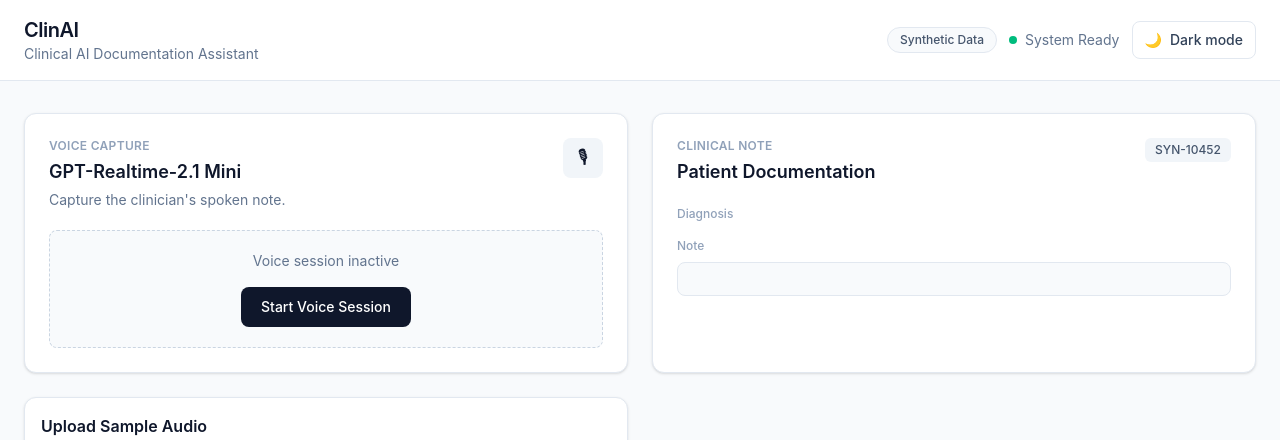
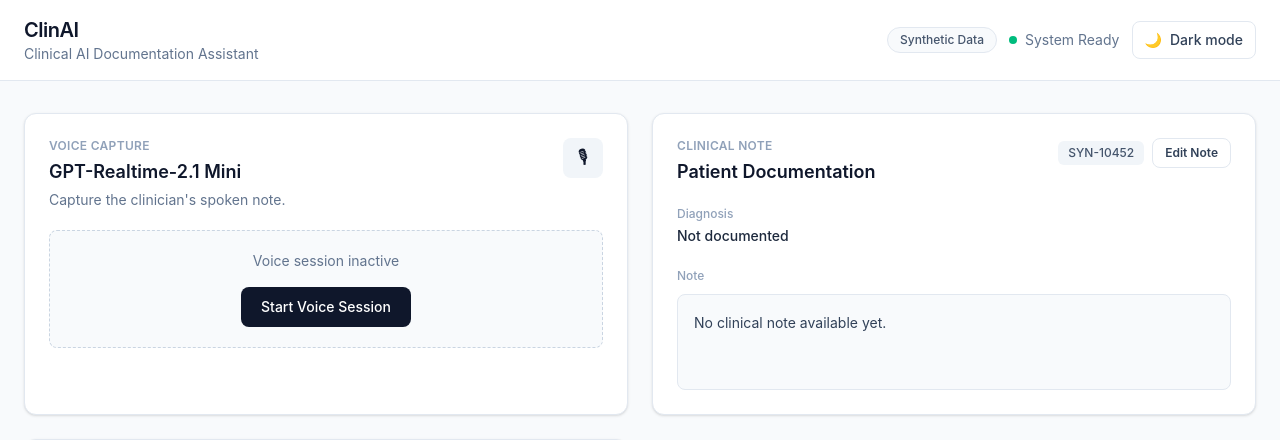
Before and after one commit to scrumvisualize/voiceclinicalnotes, a React (Vite) app: page / in a window 1280 px wide. Shown: the top 440 px of the page. Built offline with nearby package versions, Linux system fonts and the light colour scheme; no server answers.

Commit message:
edit clinical note

```diff
--- a/src/App.tsx
+++ b/src/App.tsx
@@ -271,7 +271,7 @@ function App() {
         <div className="mb-6 grid gap-6 lg:grid-cols-2">
           <VoiceCapture onTranscriptChange={handleTranscriptChange} />
 
-          <ClinicalNote note={note} />
+          <ClinicalNote note={note} onNoteChange={setNote} />
           <AudioUpload
             onTranscript={(transcript) =>
               setNote((previous) => ({
--- a/src/components/ClinicalNote.tsx
+++ b/src/components/ClinicalNote.tsx
@@ -1,13 +1,17 @@
+import { useState } from 'react';
 import type { ClinicalNote as ClinicalNoteType } from '../types/clinical';
 
 interface Props {
   note: ClinicalNoteType;
+  onNoteChange: (updatedNote: ClinicalNoteType) => void;
 }
 
-export default function ClinicalNote({ note }: Props) {
+export default function ClinicalNote({ note, onNoteChange }: Props) {
+  const [isEditing, setIsEditing] = useState(false);
+
   return (
     <section className="rounded-xl border border-slate-200 bg-white p-6 shadow-sm transition-colors duration-200 dark:border-slate-700 dark:bg-slate-800">
-      <div className="mb-5 flex items-start justify-between">
+      <div className="mb-5 flex items-start justify-between gap-3">
         <div>
           <p className="text-xs font-semibold uppercase tracking-wide text-slate-400 dark:text-slate-500">
             Clinical Note
@@ -18,9 +22,19 @@ export default function ClinicalNote({ note }: Props) {
           </h2>
         </div>
 
-        <span className="rounded-md bg-slate-100 px-2.5 py-1 text-xs font-medium text-slate-600 dark:bg-slate-700 dark:text-slate-300">
-          {note.patientId}
-        </span>
+        <div className="flex items-center gap-2">
+          <span className="rounded-md bg-slate-100 px-2.5 py-1 text-xs font-medium text-slate-600 dark:bg-slate-700 dark:text-slate-300">
+            {note.patientId}
+          </span>
+
+          <button
+            type="button"
+            onClick={() => setIsEditing((current) => !current)}
+            className="rounded-lg border border-slate-200 px-3 py-1.5 text-xs font-semibold text-slate-700 transition hover:bg-slate-100 dark:border-slate-600 dark:text-slate-200 dark:hover:bg-slate-700"
+          >
+            {isEditing ? 'Done Editing' : 'Edit Note'}
+          </button>
+        </div>
       </div>
 
       <div className="space-y-4">
@@ -30,19 +44,45 @@ export default function ClinicalNote({ note }: Props) {
           </p>
 
           <p className="mt-1 text-sm font-medium text-slate-800 dark:text-slate-200">
-            {note.diagnosis}
+            {note.diagnosis || 'Not documented'}
           </p>
         </div>
 
         <div>
-          <p className="text-xs font-medium text-slate-400 dark:text-slate-500">
+          <label
+            htmlFor="clinical-note"
+            className="text-xs font-medium text-slate-400 dark:text-slate-500"
+          >
             Note
+          </label>
+
+          {isEditing ? (
+            <textarea
+              id="clinical-note"
+              value={note.note}
+              onChange={(event) =>
+                onNoteChange({
+                  ...note,
+                  note: event.target.value
+                })
+              }
+              rows={8}
+              placeholder="Enter or edit the clinical note..."
+              className="mt-2 w-full resize-y rounded-lg border border-blue-300 bg-white p-4 text-sm leading-6 text-slate-700 outline-none transition focus:ring-2 focus:ring-blue-100 dark:border-blue-700 dark:bg-slate-900 dark:text-slate-200 dark:focus:ring-blue-900"
+            />
+          ) : (
+            <div className="mt-2 min-h-24 whitespace-pre-line rounded-lg border border-slate-200 bg-slate-50 p-4 text-sm leading-6 text-slate-700 transition-colors dark:border-slate-700 dark:bg-slate-900 dark:text-slate-300">
+              {note.note || 'No clinical note available yet.'}
+            </div>
+          )}
+        </div>
+
+        {isEditing && (
+          <p className="text-xs text-slate-500 dark:text-slate-400">
+            Your changes update the current note. Re-run AI analysis to refresh
+            the findings.
           </p>
-
-          <div className="mt-2 whitespace-pre-line rounded-lg border border-slate-200 bg-slate-50 p-4 text-sm leading-6 text-slate-700 transition-colors dark:border-slate-700 dark:bg-slate-900 dark:text-slate-300">
-            {note.note}
-          </div>
-        </div>
+        )}
       </div>
     </section>
   );
```
Also changed, not shown: src/components/Header.tsx (+0 -29 lines), src/index.css (+0 -14 lines).
